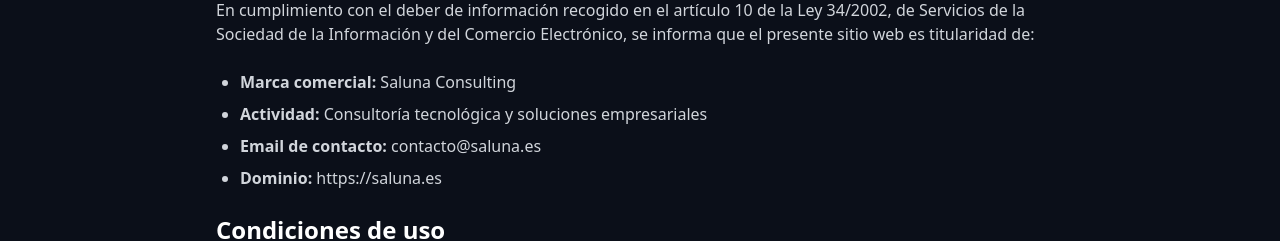
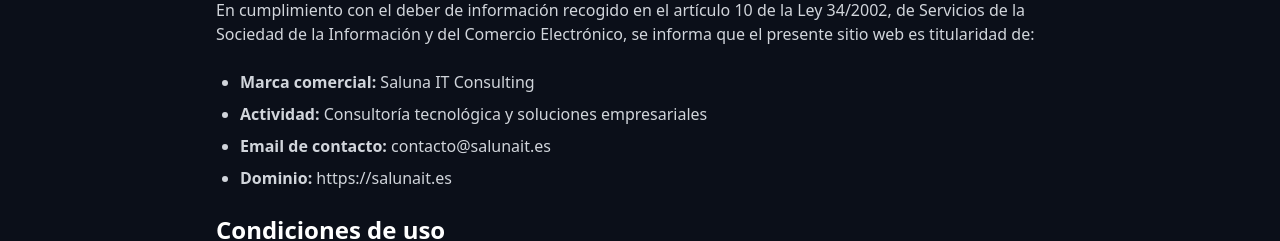
Before and after one commit to Samuelmorenogoomez/salunait-web, a Next.js app: page /aviso-legal in a window 1280 px wide. Shown: the part 203-444 px from the top of the page. Built offline with nearby package versions, Linux system fonts and the light colour scheme.

Commit message:
cambios
cambios

```diff
--- a/app/aviso-legal/page.tsx
+++ b/app/aviso-legal/page.tsx
@@ -20,10 +20,10 @@
         </p>
 
         <ul className="list-disc pl-6 space-y-2">
-          <li><strong>Marca comercial:</strong> Saluna Consulting</li>
+          <li><strong>Marca comercial:</strong> Saluna IT Consulting</li>
           <li><strong>Actividad:</strong> Consultoría tecnológica y soluciones empresariales</li>
-          <li><strong>Email de contacto:</strong> contacto@saluna.es</li>
-          <li><strong>Dominio:</strong> https://saluna.es</li>
+          <li><strong>Email de contacto:</strong> contacto@salunait.es</li>
+          <li><strong>Dominio:</strong> https://salunait.es</li>
         </ul>
 
         <h2 className="text-2xl font-semibold text-white mt-10">Condiciones de uso</h2>
```
